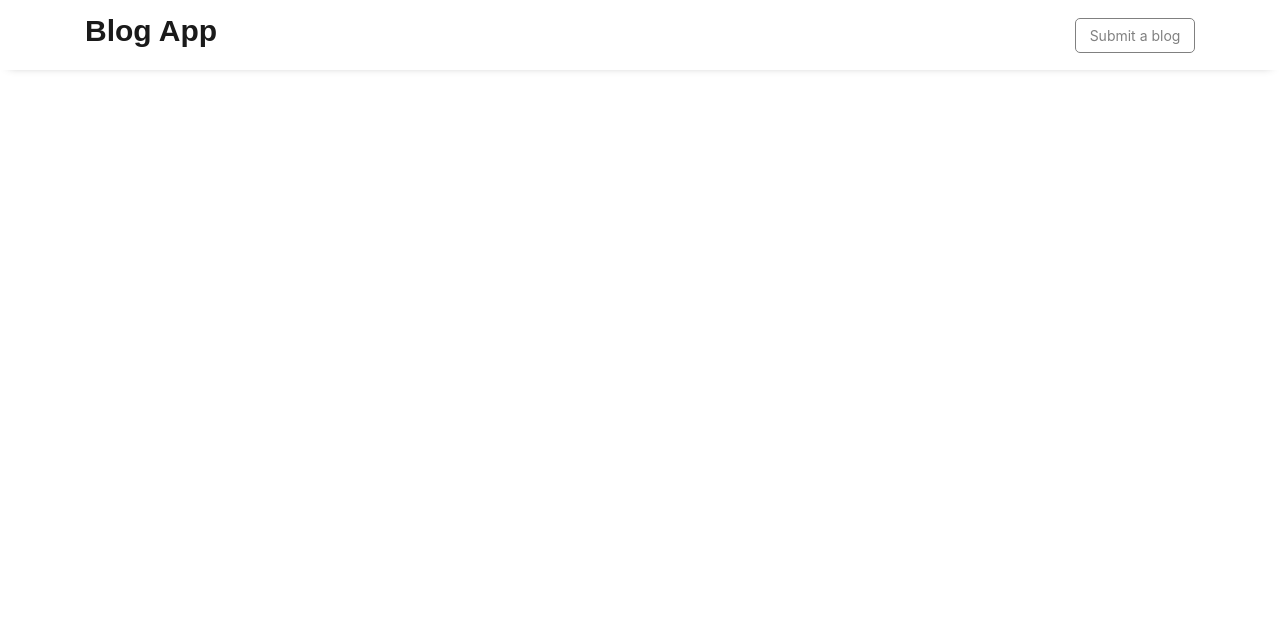
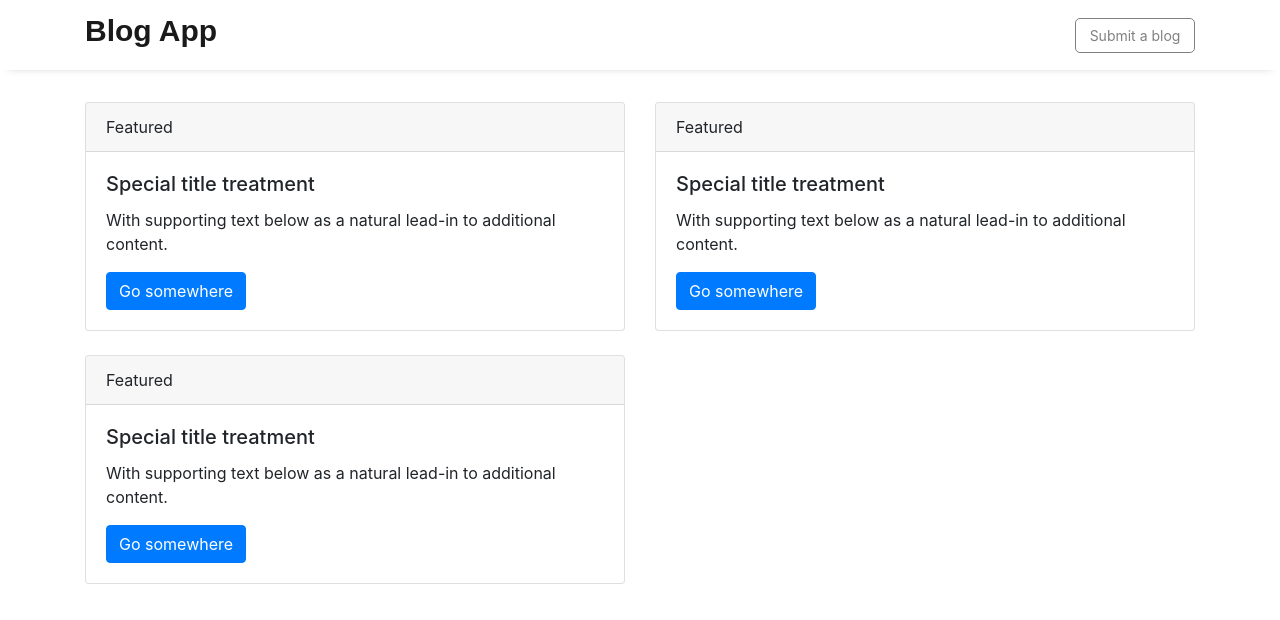
Before and after one commit to andyjohn23/phase1-Blog-Project, a plain HTML site: page index.html in a window 1280 px wide. Drawn offline with nearby package versions, Linux system fonts and the light colour scheme.

Commit message:
added the blog content cards

```diff
--- a/assets/css/index.css
+++ b/assets/css/index.css
@@ -174,3 +174,10 @@ button:hover {
     background: transparent;
     border: none !important;
 }
+
+.contentBody {
+    margin-top: 0.5rem;
+}
+.contentBody .card {
+    margin-top: 1.5rem;
+}
--- a/index.html
+++ b/index.html
@@ -39,8 +39,48 @@
                 </div>
             </div>
         </nav>
-        <div class="contentBody container">
-
+        <div class="container contentBody">
+            <div class="row">
+                <div class="col-md-6">
+                    <div class="card">
+                        <div class="card-header">
+                            Featured
+                        </div>
+                        <div class="card-body">
+                            <h5 class="card-title">Special title treatment</h5>
+                            <p class="card-text">With supporting text below as a natural lead-in to additional content.
+                            </p>
+                            <a href="#" class="btn btn-primary">Go somewhere</a>
+                        </div>
+                    </div>
+                </div>
+                <div class="col-md-6">
+                    <div class="card">
+                        <div class="card-header">
+                            Featured
+                        </div>
+                        <div class="card-body">
+                            <h5 class="card-title">Special title treatment</h5>
+                            <p class="card-text">With supporting text below as a natural lead-in to additional content.
+                            </p>
+                            <a href="#" class="btn btn-primary">Go somewhere</a>
+                        </div>
+                    </div>
+                </div>
+                <div class="col-md-6">
+                    <div class="card">
+                        <div class="card-header">
+                            Featured
+                        </div>
+                        <div class="card-body">
+                            <h5 class="card-title">Special title treatment</h5>
+                            <p class="card-text">With supporting text below as a natural lead-in to additional content.
+                            </p>
+                            <a href="#" class="btn btn-primary">Go somewhere</a>
+                        </div>
+                    </div>
+                </div>
+            </div>
         </div>
         <div class="modal fade" id="createBlog" data-backdrop="static" data-keyboard="false" tabindex="-1"
             aria-labelledby="image" aria-hidden="true">
@@ -56,7 +96,7 @@
                             <form>
                                 <div className="titleBlog">
                                     <input type="text" class="titleInput" placeholder="Blog Title" name="title"
-                                     autoComplete="off" />
+                                        autoComplete="off" />
                                 </div>
                                 <div className="bodyBlog">
                                     <textarea type="text" class="blogInput" name="body" rows="10" cols="50"
```
